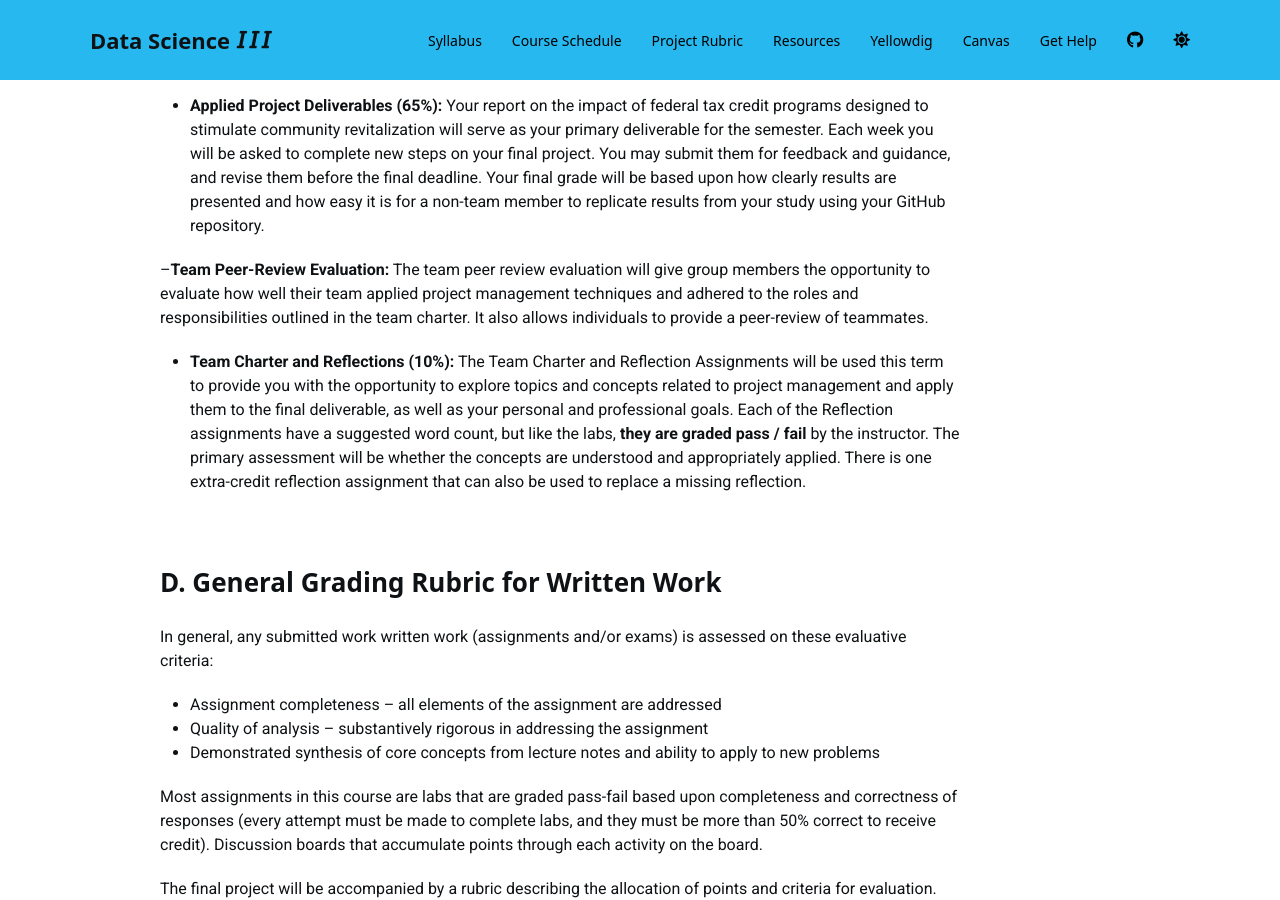
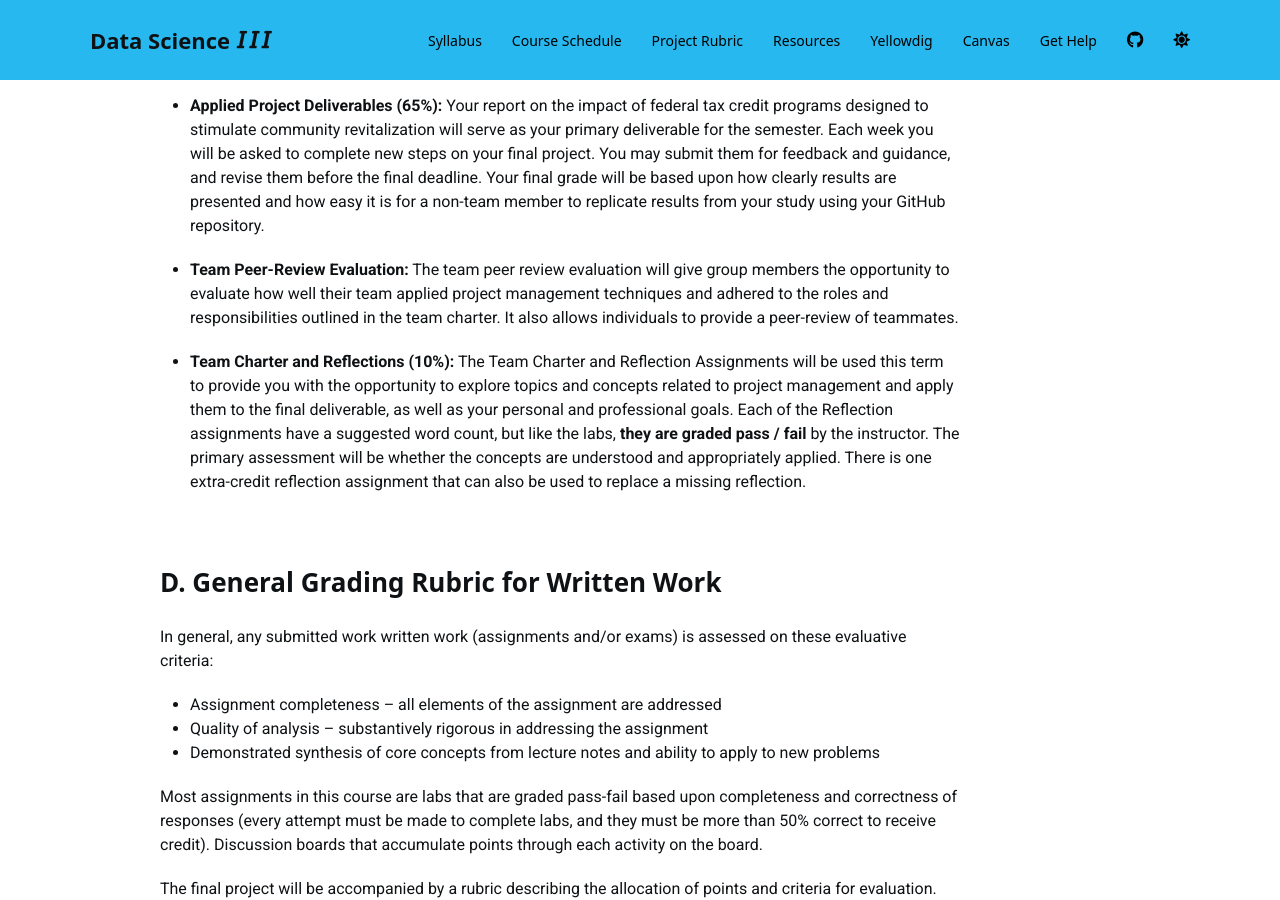
Before and after one commit to Watts-College/cpp-528-fall-2021, a Jekyll site: the page built from index.md, in a window 1280 px wide and 900 px high, scrolled down 5654 px. Built offline with Jekyll 4.4.1, drawn with Linux system fonts in a browser that asks for light colours; nearby versions of some CDN libraries; a script bundle is joined from its source files by our own code; library files that are not in the unit come from our copies; a style sheet for code colours, icons or effects is not loaded.

```diff
--- a/index.md
+++ b/index.md
@@ -154,7 +154,7 @@ The assigned work for the term comes in the form of four elements, described bel
 
 - **Applied Project Deliverables (65%):**  Your report on the impact of federal tax credit programs designed to stimulate community revitalization will serve as your primary deliverable for the semester. Each week you will be asked to complete new steps on your final project. You may submit them for feedback and guidance, and revise them before the final deadline. Your final grade will be based upon how clearly results are presented and how easy it is for a non-team member to replicate results from your study using your GitHub repository.
 
---**Team Peer-Review Evaluation:** The team peer review evaluation will give group members the opportunity to evaluate how well their team applied project management techniques and adhered to the roles and responsibilities outlined in the team charter. It also allows individuals to provide a peer-review of teammates.
+- **Team Peer-Review Evaluation:** The team peer review evaluation will give group members the opportunity to evaluate how well their team applied project management techniques and adhered to the roles and responsibilities outlined in the team charter. It also allows individuals to provide a peer-review of teammates.
 
 - **Team Charter and Reflections (10%):**  The Team Charter and Reflection Assignments will be used this term to provide you with the opportunity to explore topics and concepts related to project management and apply them to the final deliverable, as well as your personal and professional goals. Each of the Reflection assignments have a suggested word count, but like the labs, **they are graded pass / fail** by the instructor. The primary assessment will be whether the concepts are understood and appropriately applied. There is one extra-credit reflection assignment that can also be used to replace a missing reflection.
 
```
